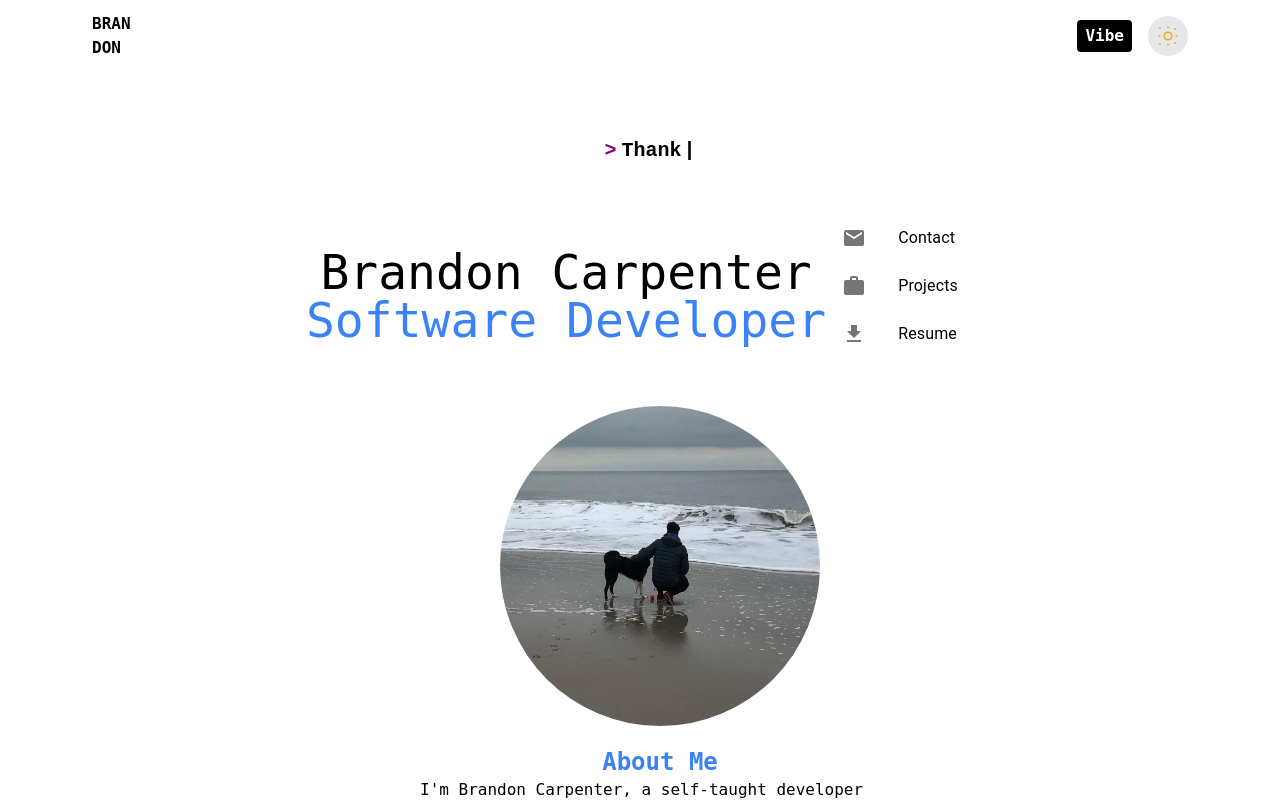
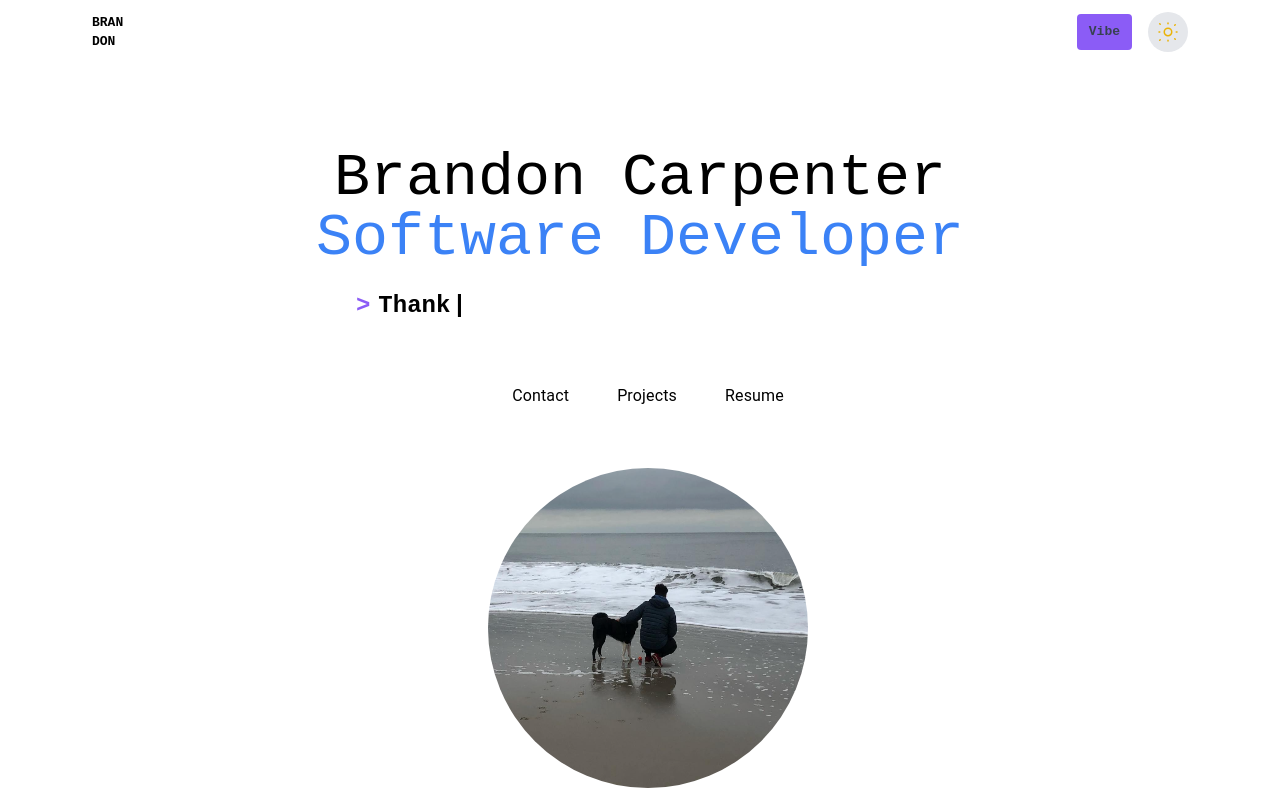
Before and after one commit to BrandonCarp/portfolio_2025, a Next.js app: page / in a window 1280 px wide. Shown: the top 800 px of the page. Built offline with nearby package versions, Linux system fonts and the light colour scheme.

Commit message:
cover update

```diff
--- a/app/components/AboutMe.tsx
+++ b/app/components/AboutMe.tsx
@@ -7,12 +7,12 @@ export default function AboutMe() {
       <Image
         src={Kohaku}
         alt="Me and Kohaku at the beach"
-        className="rounded-full w-48 h-48 tablet:w-[15rem] tablet:h-[15rem] laptop:w-[20rem] laptop:h-[20rem] mb-5"
+        className="rounded-full w-48 h-48 tablet:w-[15rem] tablet:h-[15rem] laptop:w-[20rem] laptop:h-[20rem] mb-5 mr-6"
         width={160}
         height={160}
       />
       <h1 className="text-2xl smPhone:text-2xl font-bold text-blue-500">About Me</h1>
-      <p className="text-[16px]">I'm Brandon Carpenter, a self-taught developer passionate about Full Stack Development. I bring diverse experience in project management and client relations, and I enjoy learning spoken languages and spending time with my dog, Kohaku.</p>
+      <p style={{ fontFamily: "monospace", display: "flex" }} className="text-[16px]">I'm Brandon Carpenter, a self-taught developer passionate about Full Stack Development. I bring diverse experience in project management and client relations, and I enjoy learning spoken languages and spending time with my dog, Kohaku.</p>
     </div>
   );
 }
--- a/app/components/hero/customList.tsx
+++ b/app/components/hero/customList.tsx
@@ -1,38 +1,60 @@
 'use client';
-import React from 'react';
-import { List, ListItemButton, ListItemIcon, ListItemText } from '@mui/material';
-import { Mail, Work, FileDownload } from '@mui/icons-material';
+import React, { useState } from 'react';
+import { List, ListItemButton, ListItemText } from '@mui/material';
 
-const data = [
-  { icon: <Mail />, label: 'Contact', link: "#contact" },
-  { icon: <Work />, label: 'Projects', link: "#projects" },
-  { icon: <FileDownload />, label: 'Resume', download: `/resume.pdf` },
+interface MenuItem {
+  label: string;
+  link?: string;
+  download?: string;
+}
+
+const data: MenuItem[] = [
+  { label: 'Contact', link: "#contact" },
+  { label: 'Projects', link: "#projects" },
+  { label: 'Resume', download: `/resume.pdf` },
 ];
 
 export default function CustomizedList() {
+  const [hoveredIndex, setHoveredIndex] = useState<number | null>(null);
+
   return (
-    <div className="flex items-center justify-center mx-auto">
-      <List sx={{ width: '100%', maxWidth: 360 }}>
-        {data.map((item) => (
+    <div
+      style={{ fontFamily: "monospace" }}
+      className="font-mono flex items-center justify-center mx-auto dark:text-white"
+    >
+      <List
+        className="font-mono flex flex-col lgTablet:flex-row items-center justify-center space-y-4 lgTablet:space-y-0 lgTablet:space-x-4"
+        style={{ maxWidth: 650 }}
+      >
+        {data.map((item, index) => (
+          <div
+            key={item.label}
+            className="relative"
+            onMouseEnter={() => setHoveredIndex(index)}
+            onMouseLeave={() => setHoveredIndex(null)}
+          >
             <ListItemButton
-            key={item.label}
+              disableRipple
+              disableTouchRipple
               sx={{
                 '&:hover': {
-                backgroundColor: 'lightgrey', // Light grey hover
+                  backgroundColor: 'transparent',
                 },
               }}
-            component={item.download ? 'a' : 'div'}
-            href={item.link || item.download}
-            download={item.download ? true : undefined}
+              component="a"
+              href={item.link || item.download || "#"}
+              download={!!item.download}
             >
-            <ListItemIcon className="text-gray-800 dark:text-gray-200">
-              {item.icon}
-            </ListItemIcon>
               <ListItemText
                 primary={item.label}
-              className="text-sm smPhone:text-base mdPhone:text-lg tablet:text-xl laptop:text-2xl"
+                className="font-mono text-sm mdPhone:text-base tablet:text-lg"
               />
             </ListItemButton>
+            <div
+              className={` font-mono absolute bottom-0 left-0 h-[3px] bg-blue-500 transition-all duration-300 ${hoveredIndex === index ? 'opacity-100 w-full' : 'opacity-0 w-0'
+                }`}
+            ></div>
+          </div>
         ))}
       </List>
     </div>
--- a/app/components/hero/heroSection.tsx
+++ b/app/components/hero/heroSection.tsx
@@ -1,22 +1,27 @@
 import CustomizedList from "./customList";
-
+import TypewriterEffect from "../typewriter/typewriter";
 
 export default function HeroSection() {
   return (
-    <div className="
-       items-center justify-center text-center mx-auto mr-8 smPhone:mr-5  smPhone:flex">
-
-      <div className="w-full mt-5 ">
-
-        <p className="flex flex-col  ">
-          <span className=" text-2xl smPhone:text-3xl tablet:text-4xl laptop:text-5xl">Brandon Carpenter</span>
-          <span className=" text-blue-500 text-2xl smPhone:text-3xl tablet:text-4xl laptop:text-5xl"> Software Developer</span>
+    <div
+      className="
+        flex flex-col items-center justify-center text-center mx-auto
+         lgTablet:justify-between lgTablet:space-x-4"
+    >
+      <div className="w-full mt-5">
+        <p className="flex flex-col pb-5">
+          <span className="text-2xl smPhone:text-3xl tablet:text-4xl lgTablet:text-5xl laptop:text-6xl">
+            Brandon Carpenter
+          </span>
+          <span className="text-blue-500 text-2xl smPhone:text-3xl tablet:text-5xl laptop:text-6xl">
+            Software Developer
+          </span>
         </p>
+        <TypewriterEffect />
       </div>
-      <div className="flex items-center justify-center mx-auto smPhone:mr-5">
+      <div className="flex items-center justify-center mx-auto">
         <CustomizedList />
       </div>
-
-    </div >
+    </div>
   );
 }
--- a/app/components/navbar/vibeBtn.tsx
+++ b/app/components/navbar/vibeBtn.tsx
@@ -29,7 +29,7 @@ const MusicButton: React.FC = () => {
     <div>
       <button
         onClick={playLofi}
-        className=" bg-black text-white px-2  py-1 rounded font-bold hover:-translate-y-1 hover:scale-110 duration-300"
+        className=" bg-violet-500 text-gray-700 px-3 font-bold  py-2 rounded  hover:-translate-y-1 hover:scale-110 duration-300"
       >
         {music ? "Pause" : "Vibe"}
       </button>
--- a/app/components/typewriter/typewriter.tsx
+++ b/app/components/typewriter/typewriter.tsx
@@ -58,8 +58,8 @@ const TypewriterEffect = () => {
   }, [charIndex, isTypingSecondText, correctText]);
 
   return (
-    <div className="font-bold ml-5 text-10 smPhone:text-[20px] mb-10" style={{ fontFamily: "monospace", display: "flex" }}>
-      <span style={{ color: "purple", marginRight: "5px" }}>{">"}</span>
+    <div className="font-bold ml-5 text-10 smPhone:text-[20px] mb-10 laptop:text-[24px] laptop:ml-10" style={{ fontFamily: "monospace", display: "flex" }}>
+      <span className="text-violet-500 mr-2" >{">"}</span>
       <span>{displayedText}</span>
       {showCursor && <span className="cursor" style={{ marginLeft: "2px" }}>|</span>}
     </div>
--- a/app/layout.tsx
+++ b/app/layout.tsx
@@ -33,7 +33,7 @@ export default function RootLayout({
     <html lang="en">
       <body
         className={`${geistSans.variable} ${geistMono.variable} antialiased dark:bg-gray-900 dark:text-white bg-white text-black `}
-        style={{ fontFamily: "'monospace', 'Roboto', sans-serif" }}>
+        style={{ fontFamily: "monospace", display: "flex" }}>
         {children}
       </body>
     </html>
--- a/app/page.tsx
+++ b/app/page.tsx
@@ -9,7 +9,6 @@ export default function Home() {
     <div className="mx-10 h-screen">
       <NavBar />
       <div className="flex flex-col space-x-10 justify-center items-center  mt-[2.5rem] tablet:mt-[3rem] lgTablet:mt-[3.5rem] laptop:mt-[4rem]">
-        <TypewriterEffect />
         <div className="flex items-center justify-center text-center mx-auto">
           <HeroSection />
         </div>
--- a/tailwind.config.ts
+++ b/tailwind.config.ts
@@ -9,7 +9,11 @@ export default {
   darkMode: "selector",
   theme: {
     extend: {
+      fontFamily: {
+        mono: ['ui-monospace', 'SFMono-Regular', 'monospace'],
+      },
       screens: {
+        xs: '320px',
         smPhone: '400px',
         mdPhone: '540px',
         tablet: '630px',
```
Lines whose indentation alone changed are shown as unchanged.
